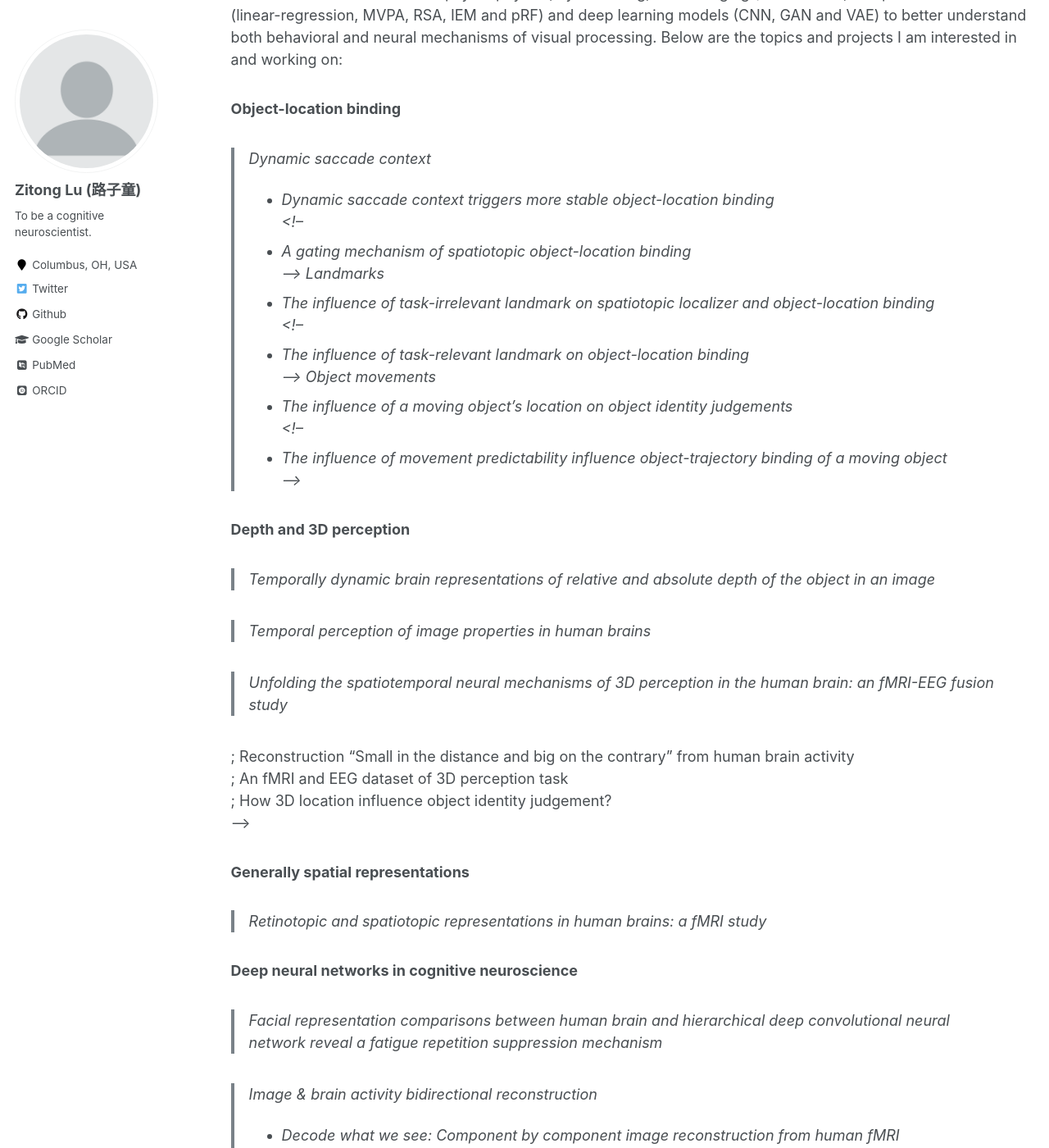
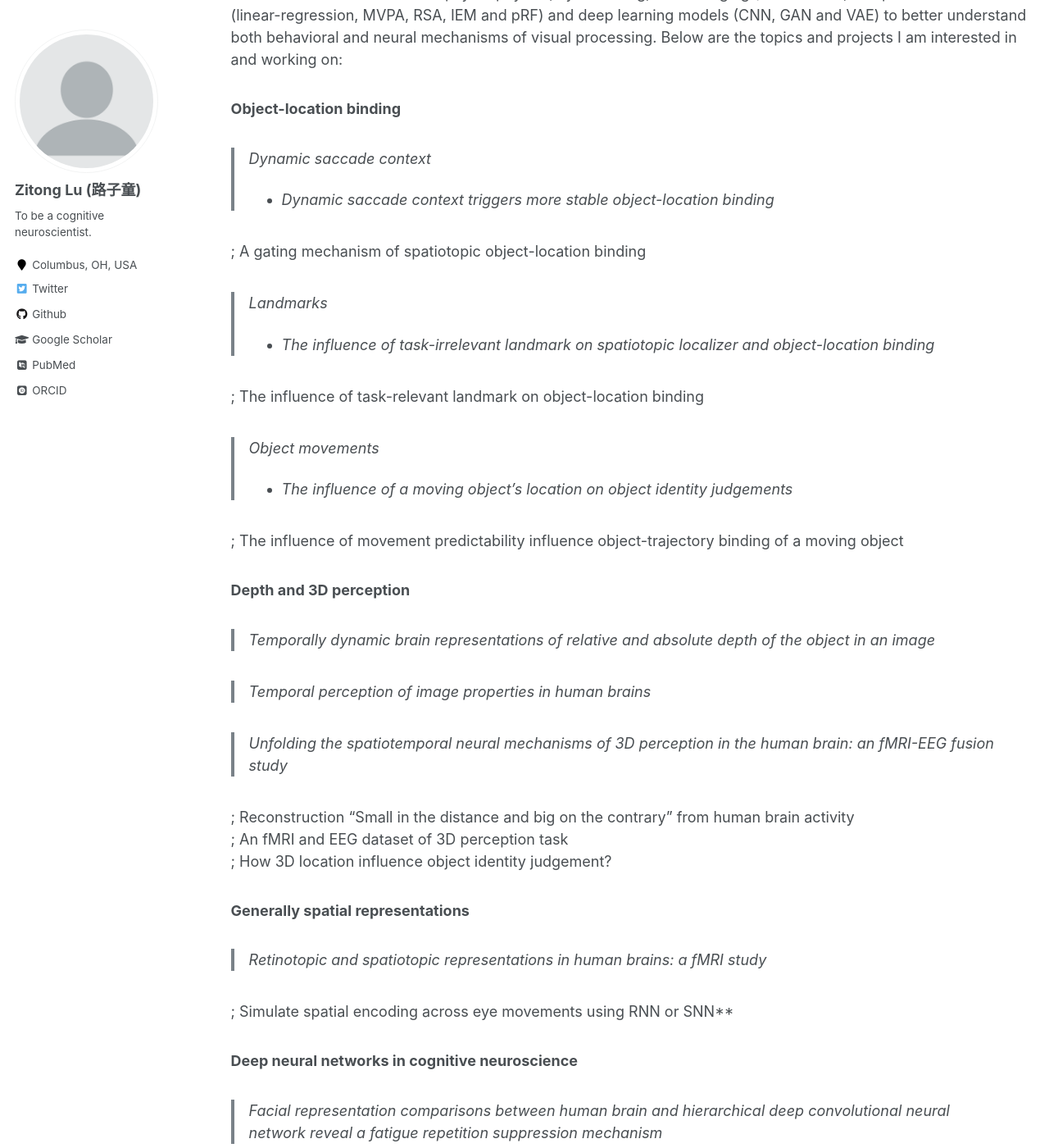
Before and after one commit to ZitongLu1996/zitonglu1996.github.io, a Jekyll site: the page built from _pages/research.md, in a window 1280 px wide and 1400 px high, scrolled down 267 px. Shown: the whole window at 82% size. Built offline with Jekyll 4.4.1, drawn with Linux system fonts in a browser that asks for light colours; some web fonts are replaced; some of the changed text lies outside the part shown.

Commit message:
2022 Dec 05th

```diff
--- a/_pages/research.md
+++ b/_pages/research.md
@@ -14,20 +14,16 @@ Below are the topics and projects I am interested in and working on:
 ### Object-location binding
 > Dynamic saccade context
 - Dynamic saccade context triggers more stable object-location binding
-<!--
-- A gating mechanism of spatiotopic object-location binding
--->
+
+; A gating mechanism of spatiotopic object-location binding
 > Landmarks
 - The influence of task-irrelevant landmark on spatiotopic localizer and object-location binding
-<!--
-- The influence of task-relevant landmark on object-location binding
--->
+
+; The influence of task-relevant landmark on object-location binding
 > Object movements
 - The influence of a moving object’s location on object identity judgements
-<!--
-- The influence of movement predictability influence object-trajectory binding of a moving object
--->
 
+; The influence of movement predictability influence object-trajectory binding of a moving object
 ### Depth and 3D perception
 > Temporally dynamic brain representations of relative and absolute depth of the object in an image
 
@@ -38,24 +34,19 @@ Below are the topics and projects I am interested in and working on:
 ; Reconstruction “Small in the distance and big on the contrary” from human brain activity
 ; An fMRI and EEG dataset of 3D perception task
 ; How 3D location influence object identity judgement?
--->
-
 ### Generally spatial representations
 > Retinotopic and spatiotopic representations in human brains: a fMRI study
-<!--
-> Simulate spatial encoding across eye movements using RNN or SNN**
--->
 
+; Simulate spatial encoding across eye movements using RNN or SNN**
 ### Deep neural networks in cognitive neuroscience
 > Facial representation comparisons between human brain and hierarchical deep convolutional neural network reveal a fatigue repetition suppression mechanism
 
 > Image & brain activity bidirectional reconstruction
 - Decode what we see: Component by component image reconstruction from human fMRI
-<!--
-- Prediction of brain activity from what you see using self-supervised learning
-> Face Wheels: construct customized continuous face spaces
--->
 
+; Prediction of brain activity from what you see using self-supervised learning
+; Face Wheels: construct customized continuous face spaces
 ### Attention and working memory
 > Dynamic object-based encoding and automatically prioritized position encoding in visual working memory
+
 > Temporal dynamics of neural signature underlying category-tuned attentional filter disruption
```
